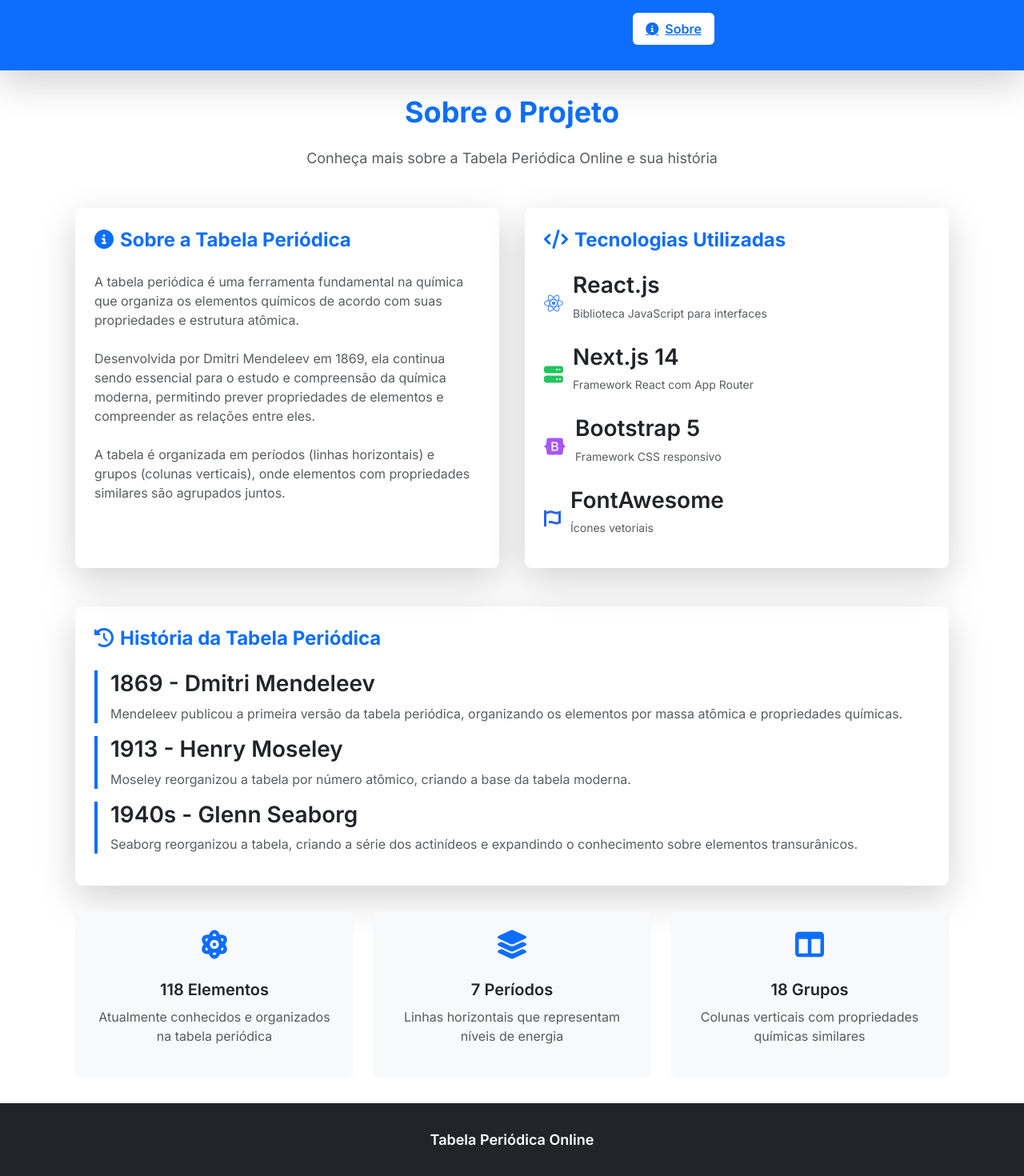
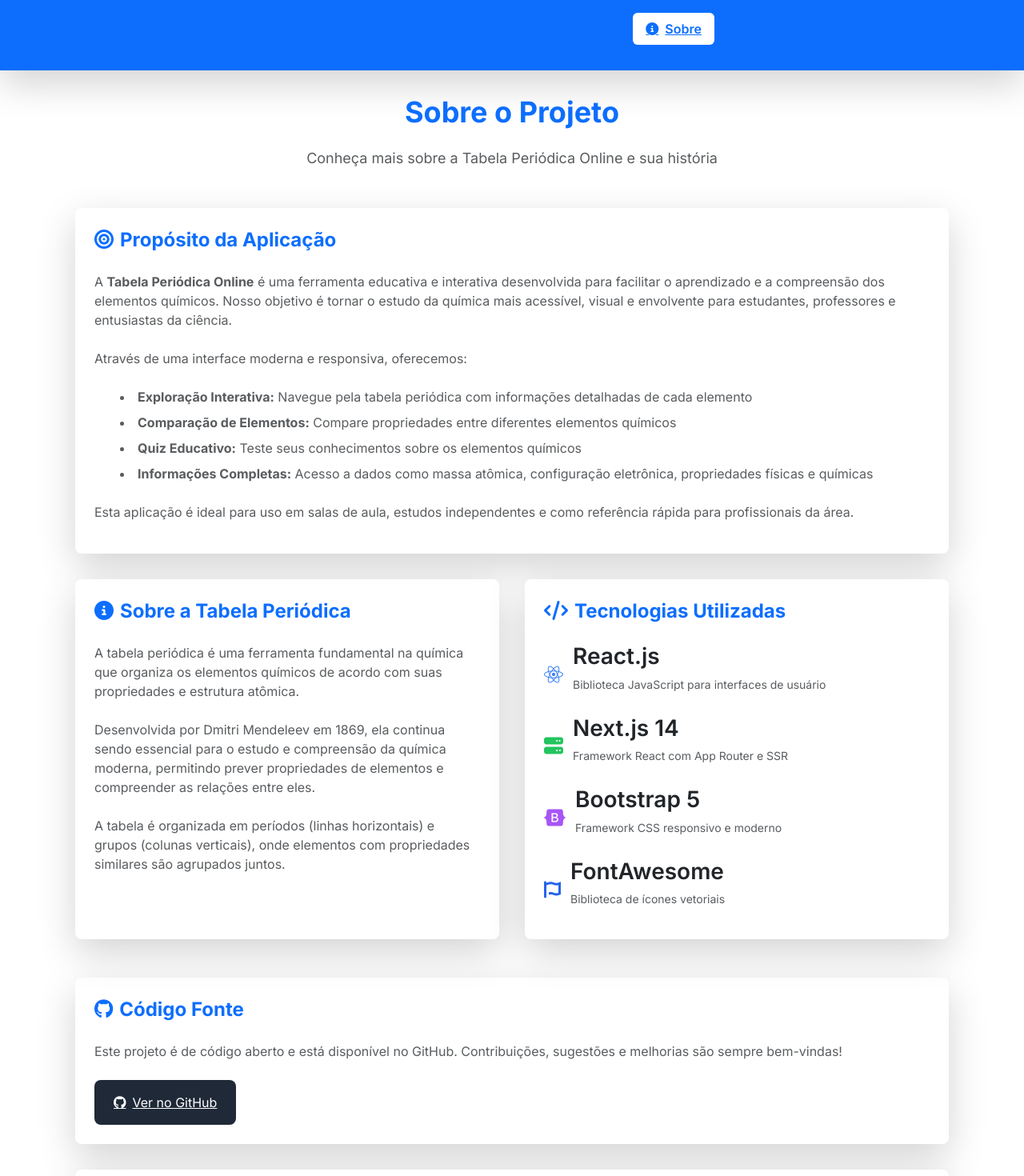
Before and after one commit to LuisT-ls/Tabela-Periodica-Online, a Next.js app: page /sobre in a window 1280 px wide. Shown: the top 1470 px of the page at 80% size. Built offline with nearby package versions, Linux system fonts and the light colour scheme.

Commit message:
feat: implementa página /sobre com propósito da aplicação, tecnologias e link GitHub

```diff
--- a/src/app/layout.tsx
+++ b/src/app/layout.tsx
@@ -2,7 +2,7 @@ import type { Metadata } from 'next';
 import { Inter } from 'next/font/google';
 import Header from '@/components/Header';
 import Footer from '@/components/Footer';
-import BootstrapScript from '@/components/BootstrapScript';
+import BootstrapScript from '@/components/BootstrapScript.js';
 import '@/styles/globals.css';
 
 const inter = Inter({ subsets: ['latin'] });
--- a/src/app/sobre/page.tsx
+++ b/src/app/sobre/page.tsx
@@ -10,7 +10,35 @@ export default function SobrePage() {
         </p>
       </div>
 
+      {/* Propósito da Aplicação */}
+      <div className="bg-white rounded-lg shadow-lg p-6 mb-8">
+        <h2 className="text-2xl font-bold text-primary mb-4">
+          <i className="fas fa-bullseye mr-2"></i>
+          Propósito da Aplicação
+        </h2>
+        <p className="text-muted mb-4">
+          A <strong>Tabela Periódica Online</strong> é uma ferramenta educativa e interativa desenvolvida
+          para facilitar o aprendizado e a compreensão dos elementos químicos. Nosso objetivo é tornar
+          o estudo da química mais acessível, visual e envolvente para estudantes, professores e
+          entusiastas da ciência.
+        </p>
+        <p className="text-muted mb-4">
+          Através de uma interface moderna e responsiva, oferecemos:
+        </p>
+        <ul className="list-disc list-inside text-muted space-y-2 mb-4">
+          <li><strong>Exploração Interativa:</strong> Navegue pela tabela periódica com informações detalhadas de cada elemento</li>
+          <li><strong>Comparação de Elementos:</strong> Compare propriedades entre diferentes elementos químicos</li>
+          <li><strong>Quiz Educativo:</strong> Teste seus conhecimentos sobre os elementos químicos</li>
+          <li><strong>Informações Completas:</strong> Acesso a dados como massa atômica, configuração eletrônica, propriedades físicas e químicas</li>
+        </ul>
+        <p className="text-muted">
+          Esta aplicação é ideal para uso em salas de aula, estudos independentes e como referência
+          rápida para profissionais da área.
+        </p>
+      </div>
+
       <div className="grid md:grid-cols-2 gap-8 mb-12">
+        {/* Sobre a Tabela Periódica */}
         <div className="bg-white rounded-lg shadow-lg p-6">
           <h2 className="text-2xl font-bold text-primary mb-4">
             <i className="fas fa-info-circle mr-2"></i>
@@ -31,6 +59,7 @@ export default function SobrePage() {
           </p>
         </div>
 
+        {/* Tecnologias Utilizadas */}
         <div className="bg-white rounded-lg shadow-lg p-6">
           <h2 className="text-2xl font-bold text-primary mb-4">
             <i className="fas fa-code mr-2"></i>
@@ -41,34 +70,56 @@ export default function SobrePage() {
               <i className="fab fa-react text-2xl text-blue-500 mr-3"></i>
               <div>
                 <h3 className="font-semibold">React.js</h3>
-                <p className="text-sm text-muted">Biblioteca JavaScript para interfaces</p>
+                <p className="text-sm text-muted">Biblioteca JavaScript para interfaces de usuário</p>
               </div>
             </div>
             <div className="flex items-center">
               <i className="fas fa-server text-2xl text-green-500 mr-3"></i>
               <div>
                 <h3 className="font-semibold">Next.js 14</h3>
-                <p className="text-sm text-muted">Framework React com App Router</p>
+                <p className="text-sm text-muted">Framework React com App Router e SSR</p>
               </div>
             </div>
             <div className="flex items-center">
               <i className="fab fa-bootstrap text-2xl text-purple-500 mr-3"></i>
               <div>
                 <h3 className="font-semibold">Bootstrap 5</h3>
-                <p className="text-sm text-muted">Framework CSS responsivo</p>
+                <p className="text-sm text-muted">Framework CSS responsivo e moderno</p>
               </div>
             </div>
             <div className="flex items-center">
               <i className="fab fa-font-awesome text-2xl text-blue-600 mr-3"></i>
               <div>
                 <h3 className="font-semibold">FontAwesome</h3>
-                <p className="text-sm text-muted">Ícones vetoriais</p>
+                <p className="text-sm text-muted">Biblioteca de ícones vetoriais</p>
               </div>
             </div>
           </div>
         </div>
       </div>
 
+      {/* Link para GitHub */}
+      <div className="bg-white rounded-lg shadow-lg p-6 mb-8">
+        <h2 className="text-2xl font-bold text-primary mb-4">
+          <i className="fab fa-github mr-2"></i>
+          Código Fonte
+        </h2>
+        <p className="text-muted mb-4">
+          Este projeto é de código aberto e está disponível no GitHub. Contribuições, sugestões e
+          melhorias são sempre bem-vindas!
+        </p>
+        <a
+          href="https://github.com/LuisT-ls/Tabela-Periodica-Online"
+          target="_blank"
+          rel="noopener noreferrer"
+          className="inline-flex items-center px-6 py-3 bg-gray-800 text-white rounded-lg hover:bg-gray-700 transition-colors"
+        >
+          <i className="fab fa-github mr-2"></i>
+          Ver no GitHub
+        </a>
+      </div>
+
+      {/* História da Tabela Periódica */}
       <div className="bg-white rounded-lg shadow-lg p-6 mb-8">
         <h2 className="text-2xl font-bold text-primary mb-4">
           <i className="fas fa-history mr-2"></i>
@@ -98,6 +149,7 @@ export default function SobrePage() {
         </div>
       </div>
 
+      {/* Estatísticas */}
       <div className="grid md:grid-cols-3 gap-6">
         <div className="bg-light rounded-lg p-6 text-center">
           <i className="fas fa-atom text-4xl text-primary mb-4"></i>
```
